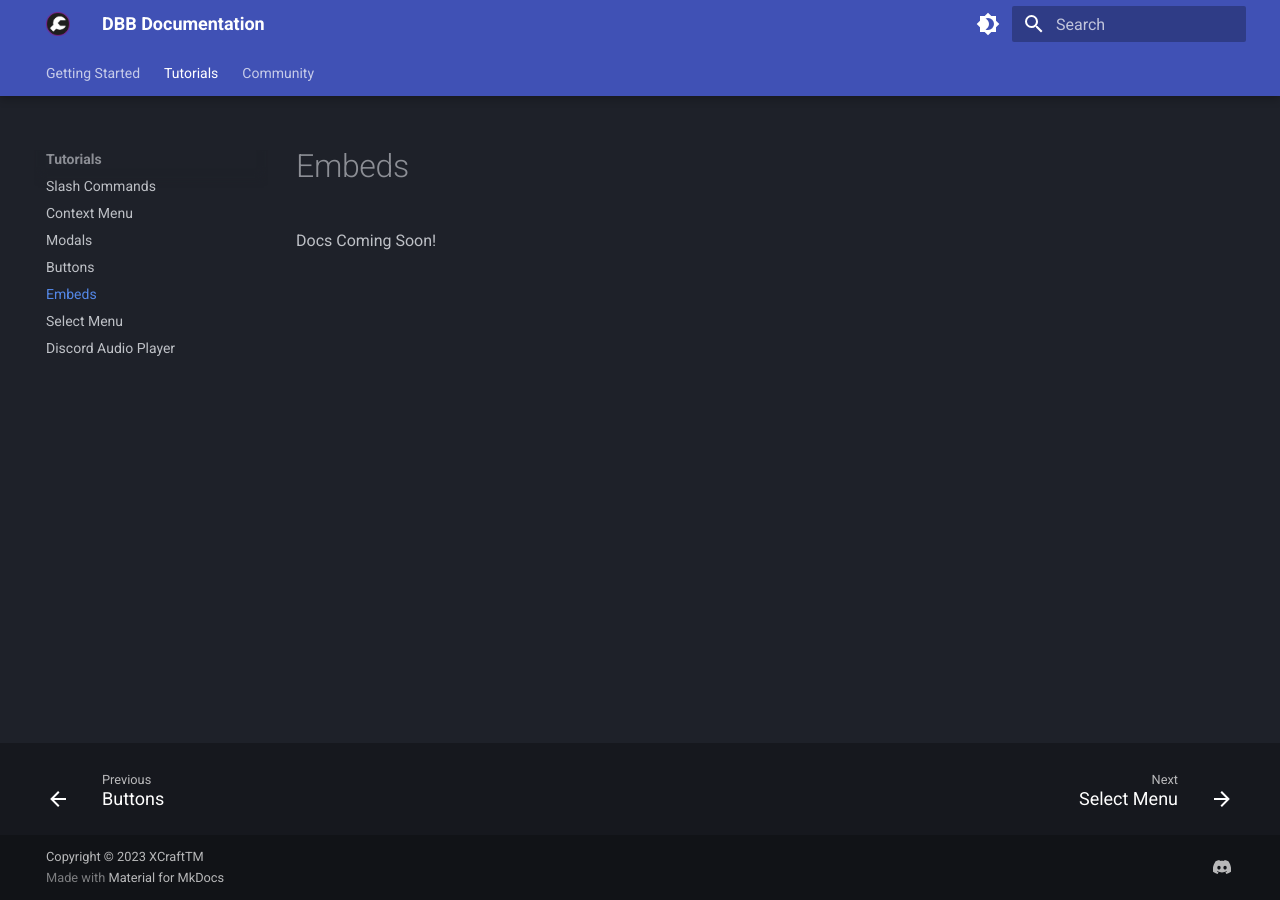
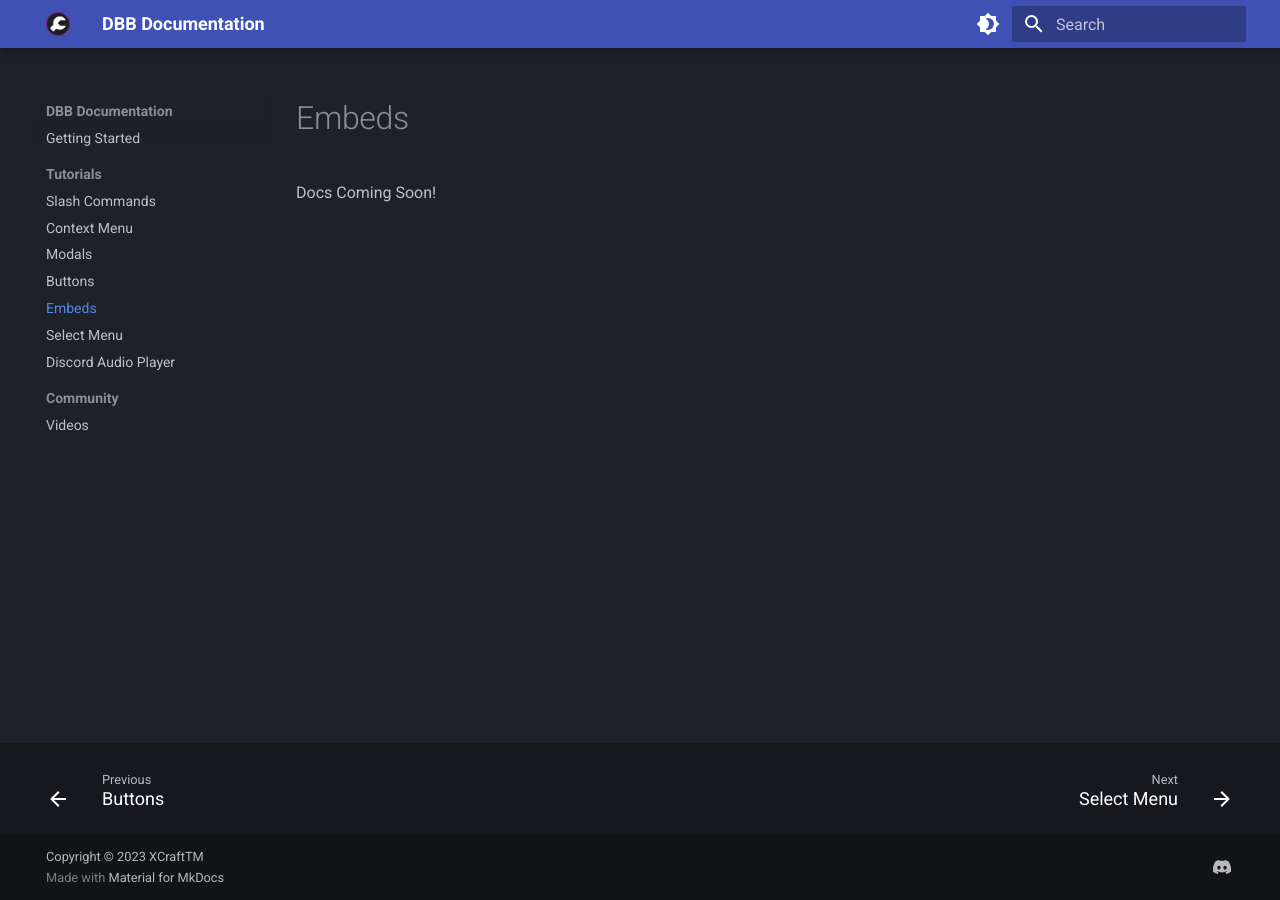
Before and after one commit to XCraftTM/DBBBlocks, an MkDocs documentation site: the page built from docs/embeds.md, in a window 1280 px wide. Built offline with MkDocs 1.6.1 and Material for MkDocs 9.7.7, drawn with Linux system fonts in a browser that asks for light colours.

Commit message:
Testing more...

```diff
--- a/mkdocs.yml
+++ b/mkdocs.yml
@@ -20,15 +20,15 @@ theme:
     - content.code.copy
     # - content.tabs.link
     - content.tooltips
-    # - header.autohide
+    - header.autohide
     - navigation.expand
     - navigation.footer
-    # - navigation.indexes
+    - navigation.indexes
     # - navigation.instant
     # - navigation.prune
     - navigation.sections
-    - navigation.tabs
-    - navigation.tabs.sticky
+    # - navigation.tabs
+    # - navigation.tabs.sticky
     - navigation.top
     - navigation.tracking
     - search.highlight
```
